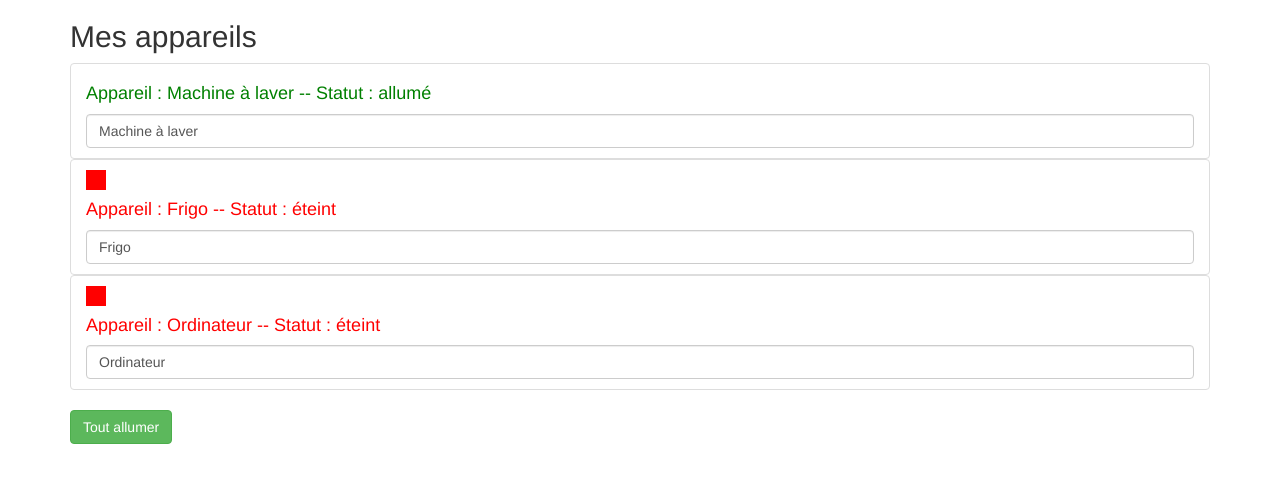
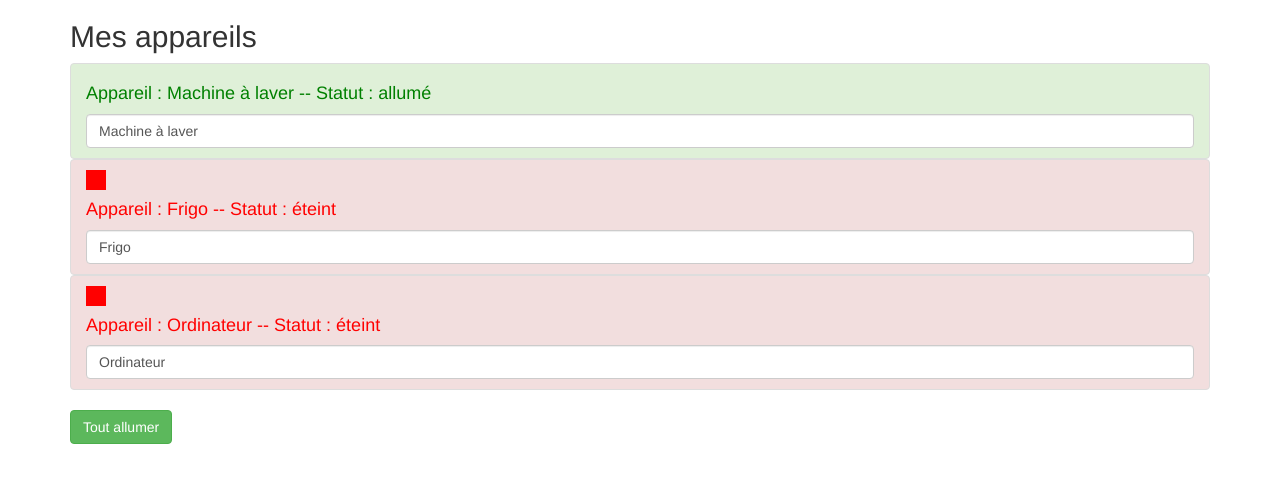
Before and after one commit to MarwenHanzouli/projet-angular5, an Angular app: page / in a window 1280 px wide. Shown: the top 482 px of the page. Built offline with nearby package versions, Linux system fonts and the light colour scheme.

Commit message:
test ngClass directive

```diff
--- a/src/app/appareil/appareil.component.html
+++ b/src/app/appareil/appareil.component.html
@@ -1,6 +1,8 @@
-<li class="list-group-item">
+<li [ngClass]="{'list-group-item': true,
+                'list-group-item-success': appareilStatus === 'allumé',
+                'list-group-item-danger': appareilStatus === 'éteint'}">
   <div style="width:20px;height:20px;background-color:red;"
-      *ngIf="appareilStatus === 'éteint'"></div>
+       *ngIf="appareilStatus === 'éteint'"></div>
   <h4 [ngStyle]="{color: getColor()}">Appareil : {{ appareilName }} -- Statut : {{ getStatus() }}</h4>
   <input type="text" class="form-control" [(ngModel)]="appareilName">
 </li>
```
